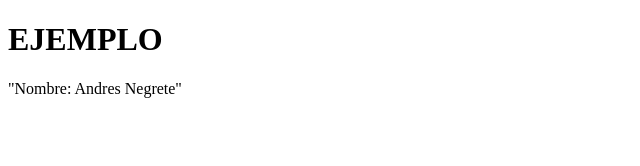
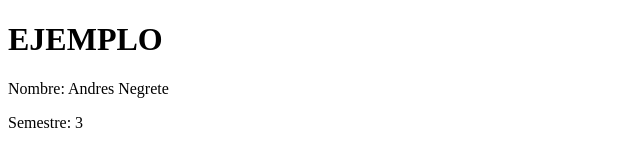
Before and after one commit to AndresN777/Taller-3-de-septiembre, a plain HTML site: page index.html in a window 1280 px wide. Shown: the whole page, without its empty margins (0-640 px from the left). Drawn offline with Linux system fonts and the light colour scheme.

Commit message:
commit 4

```diff
--- a/index.html
+++ b/index.html
@@ -7,6 +7,7 @@
 </head>
 <body>
     <h1>EJEMPLO</h1>
-    <p>"Nombre: Andres Negrete"</p>
+    <p>Nombre: Andres Negrete</p>
+    <p>Semestre: 3</p>
 </body>
 </html>
```
